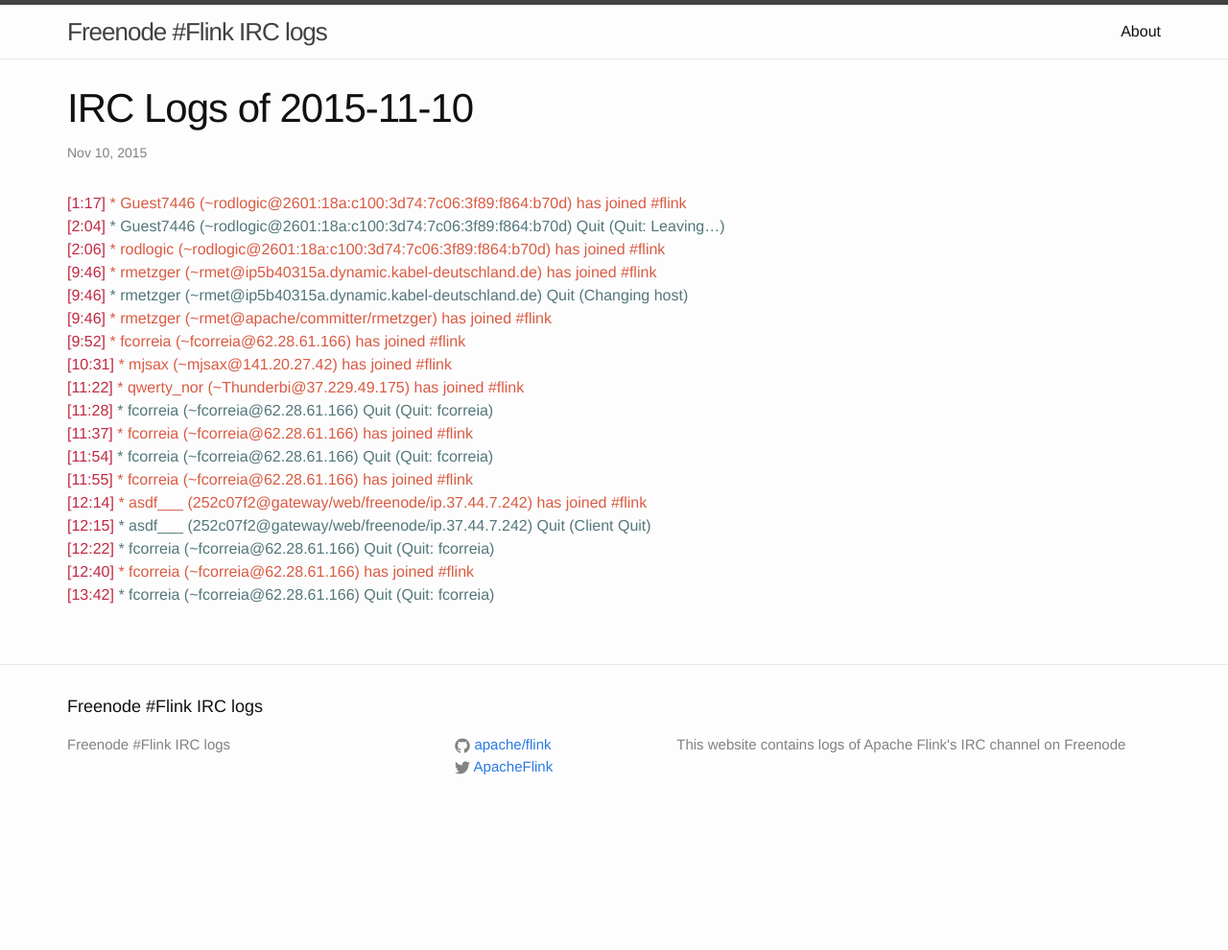
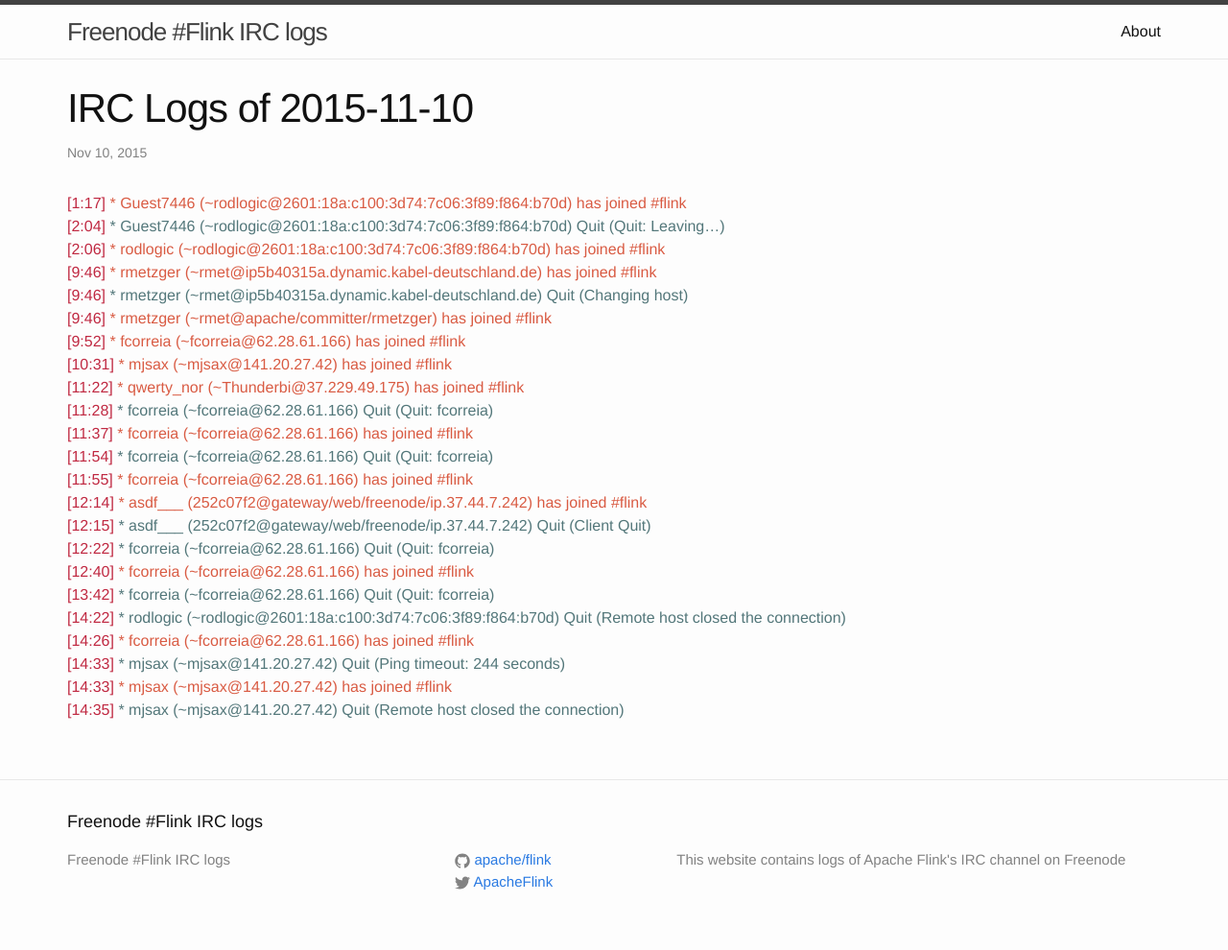
Before and after one commit to flink-irc-logs/flink-irc-logs.github.io, a Jekyll site: the page built from _posts/2015-11-10-logs.markdown, in a window 1280 px wide. Shown: the whole page at 96% size. Built offline with Jekyll 4.4.1, drawn with Linux system fonts in a browser that asks for light colours; before the commit the page ends 900 px from its top, so only the background shows below that.

Commit message:
Update of the logs on Tue Nov 10 16:19:19 CET 2015

```diff
--- a/_posts/2015-11-10-logs.markdown
+++ b/_posts/2015-11-10-logs.markdown
@@ -22,3 +22,8 @@
 <span class="irc-date">[12:22]</span> <span class="irc-navy">* fcorreia (~fcorreia@62.28.61.166) Quit (Quit: fcorreia)</span><br />
 <span class="irc-date">[12:40]</span> <span class="irc-green">* fcorreia (~fcorreia@62.28.61.166) has joined #flink</span><br />
 <span class="irc-date">[13:42]</span> <span class="irc-navy">* fcorreia (~fcorreia@62.28.61.166) Quit (Quit: fcorreia)</span><br />
+<span class="irc-date">[14:22]</span> <span class="irc-navy">* rodlogic (~rodlogic@2601:18a:c100:3d74:7c06:3f89:f864:b70d) Quit (Remote host closed the connection)</span><br />
+<span class="irc-date">[14:26]</span> <span class="irc-green">* fcorreia (~fcorreia@62.28.61.166) has joined #flink</span><br />
+<span class="irc-date">[14:33]</span> <span class="irc-navy">* mjsax (~mjsax@141.20.27.42) Quit (Ping timeout: 244 seconds)</span><br />
+<span class="irc-date">[14:33]</span> <span class="irc-green">* mjsax (~mjsax@141.20.27.42) has joined #flink</span><br />
+<span class="irc-date">[14:35]</span> <span class="irc-navy">* mjsax (~mjsax@141.20.27.42) Quit (Remote host closed the connection)</span><br />
```
